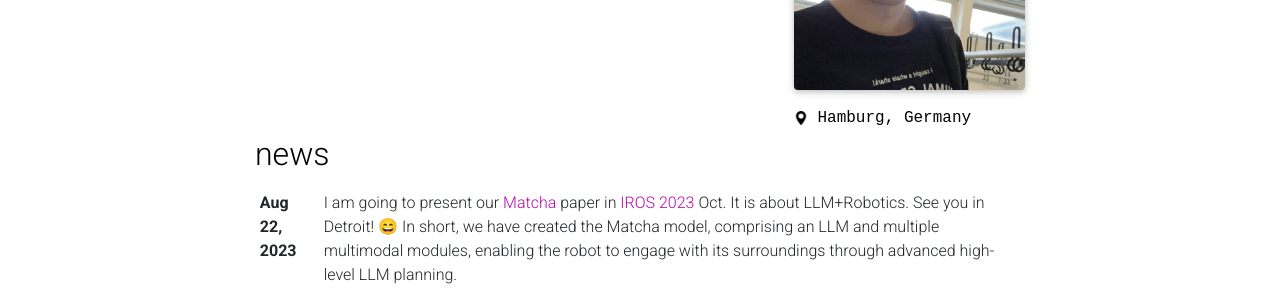
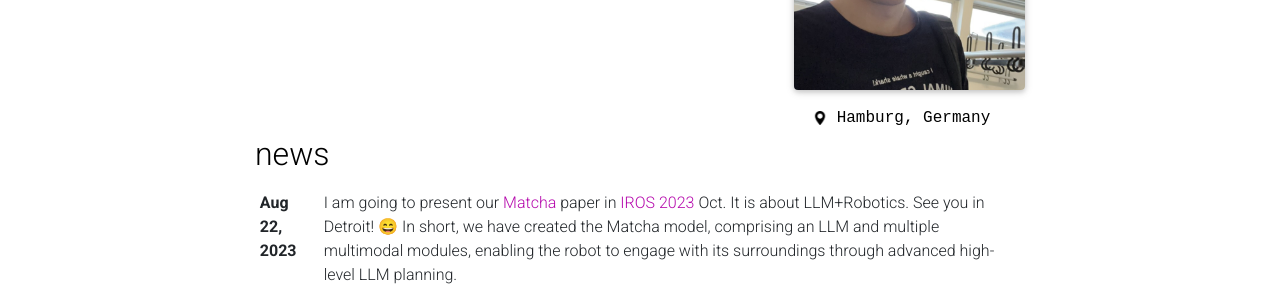
Before and after one commit to xf-zhao/discussions, a Jekyll site: the page built from _pages/about.md, in a window 1280 px wide. Shown: the part 381-681 px from the top of the page. Built offline with Jekyll 4.4.1, drawn with Linux system fonts in a browser that asks for light colours; full-size pictures stand in for the smaller copies a plugin makes; emoji names are drawn with the system emoji font; comment, search, counter and statistics services are not loaded; a style sheet for code colours, icons or effects is not loaded.

Commit message:
add space before location

```diff
--- a/_pages/about.md
+++ b/_pages/about.md
@@ -9,7 +9,7 @@ profile:
   image: xufeng.jpg
   image_circular: false # crops the image to make it circular
   address: >
-    <p> <img src="/assets/img/maps-and-flags.png" style="width: 6%; object-fit: contain;"> Hamburg, Germany</p>
+    <p> &nbsp; <img src="/assets/img/maps-and-flags.png" style="width: 6%; object-fit: contain;"> Hamburg, Germany</p>
 
 news: true  # includes a list of news items
 latest_posts: true  # includes a list of the newest posts
```
